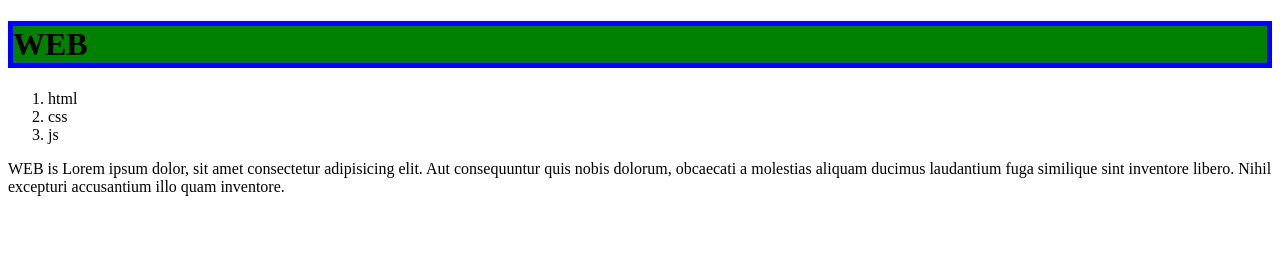
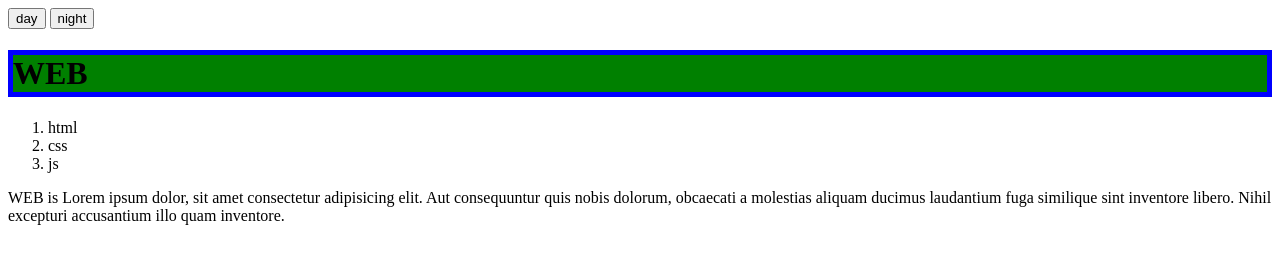
Before and after one commit to khakisea/dataitgirls4, a plain HTML site: page index.html in a window 1280 px wide. Drawn offline with Linux system fonts and the light colour scheme.

Commit message:
js - 버튼에 따라 배경&폰트 바꾸기

```diff
--- a/index.html
+++ b/index.html
@@ -8,8 +8,13 @@
             }
         </style>
     </head>
-    <body>
         <!-- <h1 style="border:5px solid blue;background-color:green;">WEB</h1> -->
+        <input type="button" value="day" onclick="
+            document.querySelector('body').style.backgroundColor='white';
+            document.querySelector('body').style.color='black';">
+        <input type="button" value="night" onclick="
+            document.querySelector('body').style.backgroundColor='black';
+            document.querySelector('body').style.color='white';">
         <h1>WEB</h1>
         <ol>
         <li>html</li>
```
